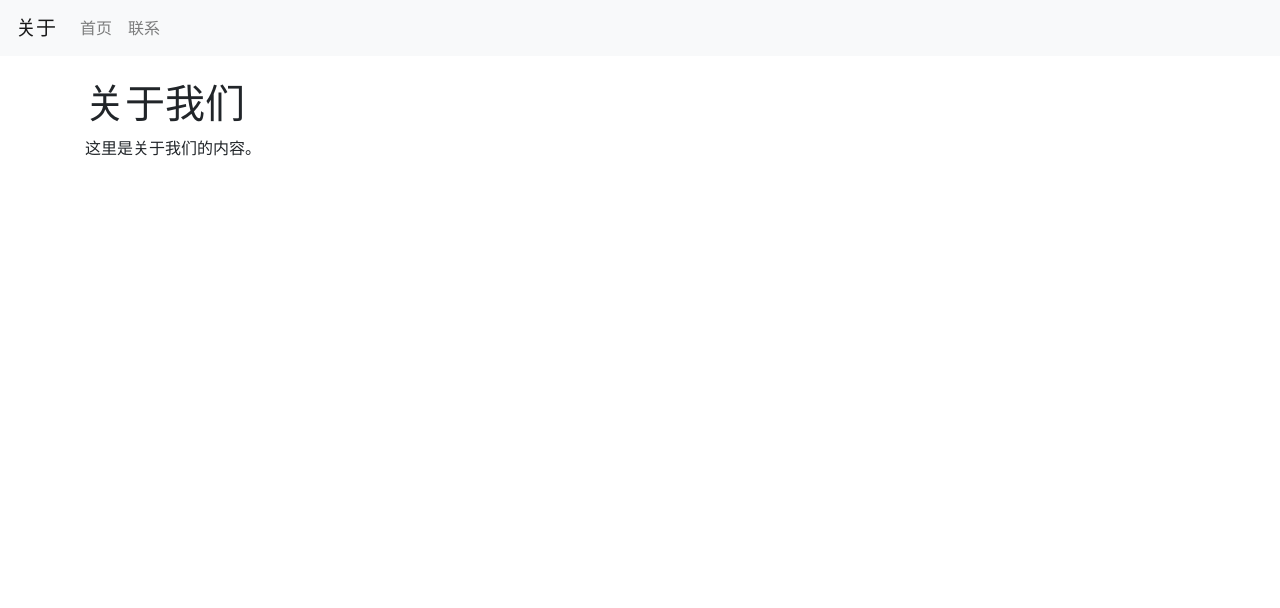
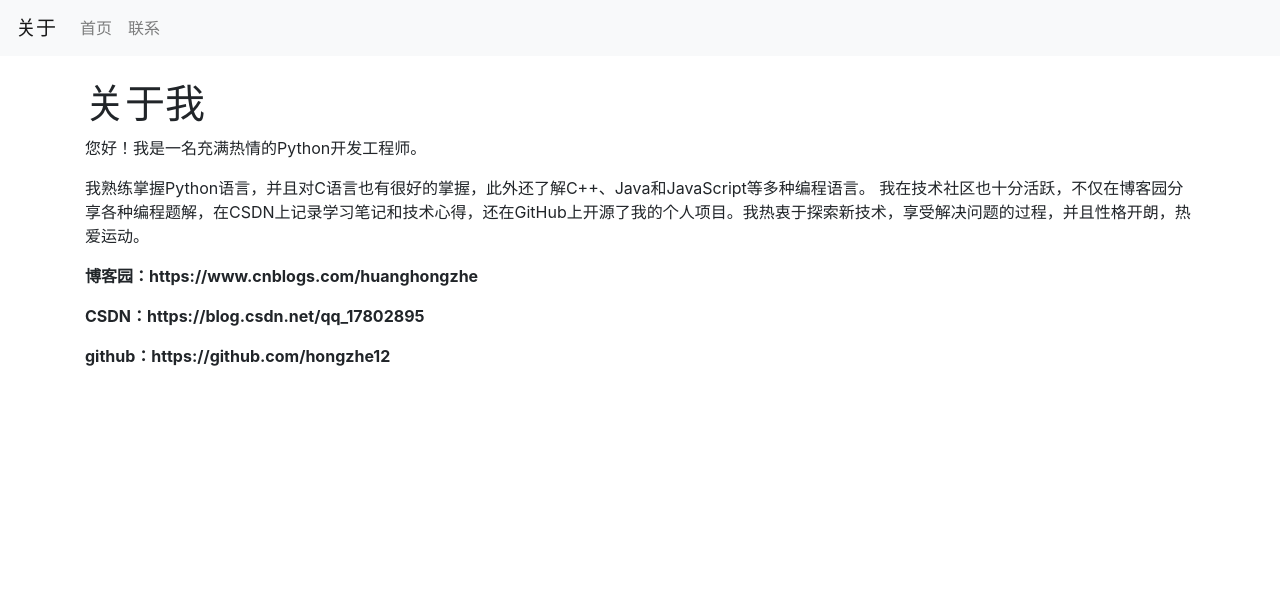
Before and after one commit to hongzhe12/PureBlog, a Django app: page /about/ in a window 1280 px wide. Shown: the top 608 px of the page. Run offline with Django 4.2, Linux system fonts and the light colour scheme; some libraries are stand-ins or nearby versions.

Commit message:
更新关于和联系的页面

```diff
--- a/templates/blog/about.html
+++ b/templates/blog/about.html
@@ -47,8 +47,18 @@
     </header>
 
     <main class="container mt-4">
-        <h1>关于我们</h1>
-        <p>这里是关于我们的内容。</p>
+        <h1>关于我</h1>
+        <p>您好！我是一名充满热情的Python开发工程师。</p>
+
+        <p>
+我熟练掌握Python语言，并且对C语言也有很好的掌握，此外还了解C++、Java和JavaScript等多种编程语言。
+我在技术社区也十分活跃，不仅在博客园分享各种编程题解，在CSDN上记录学习笔记和技术心得，还在GitHub上开源了我的个人项目。我热衷于探索新技术，享受解决问题的过程，并且性格开朗，热爱运动。
+        </p>
+
+        <b><p>博客园：https://www.cnblogs.com/huanghongzhe</p></b>
+        <b><p>CSDN：https://blog.csdn.net/qq_17802895</p></b>
+        <b><p>github：https://github.com/hongzhe12</p></b>
+
     </main>
 
     <footer class="bg-light text-center py-4 mt-4">
--- a/templates/blog/contact.html
+++ b/templates/blog/contact.html
@@ -45,8 +45,10 @@
     </header>
 
     <main class="container mt-4">
-        <h1>联系我们</h1>
-        <p>这里是联系我们的内容。</p>
+        <h1>联系我</h1>
+        <b><p>电子邮件：hongzhe2022@163.com</p></b>
+        <b><p>微信号：hongzheweixin</p></b>
+        <b><p>QQ：2528104776</p></b>
     </main>
 
     <footer class="bg-light text-center py-4 mt-4">
```
